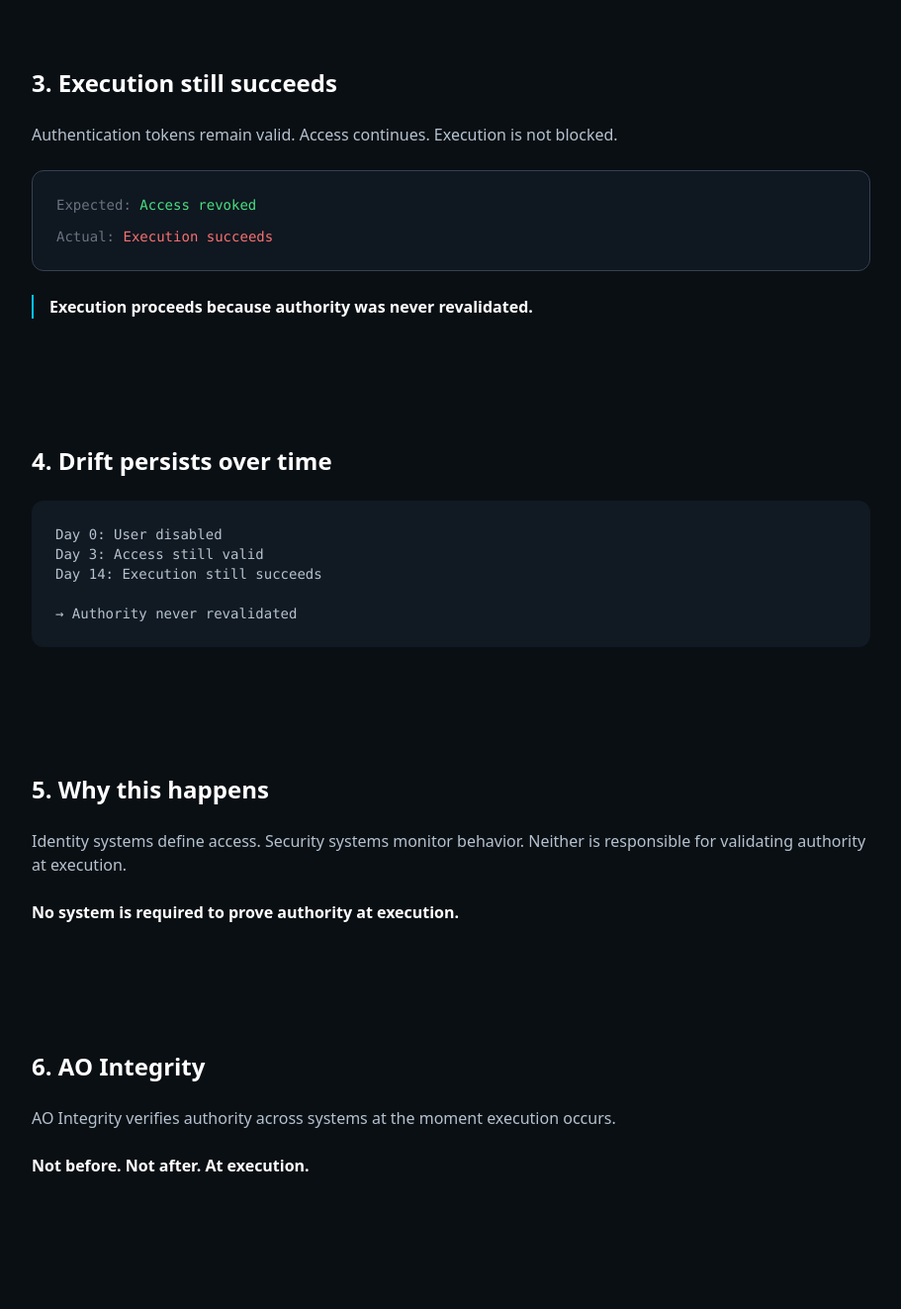
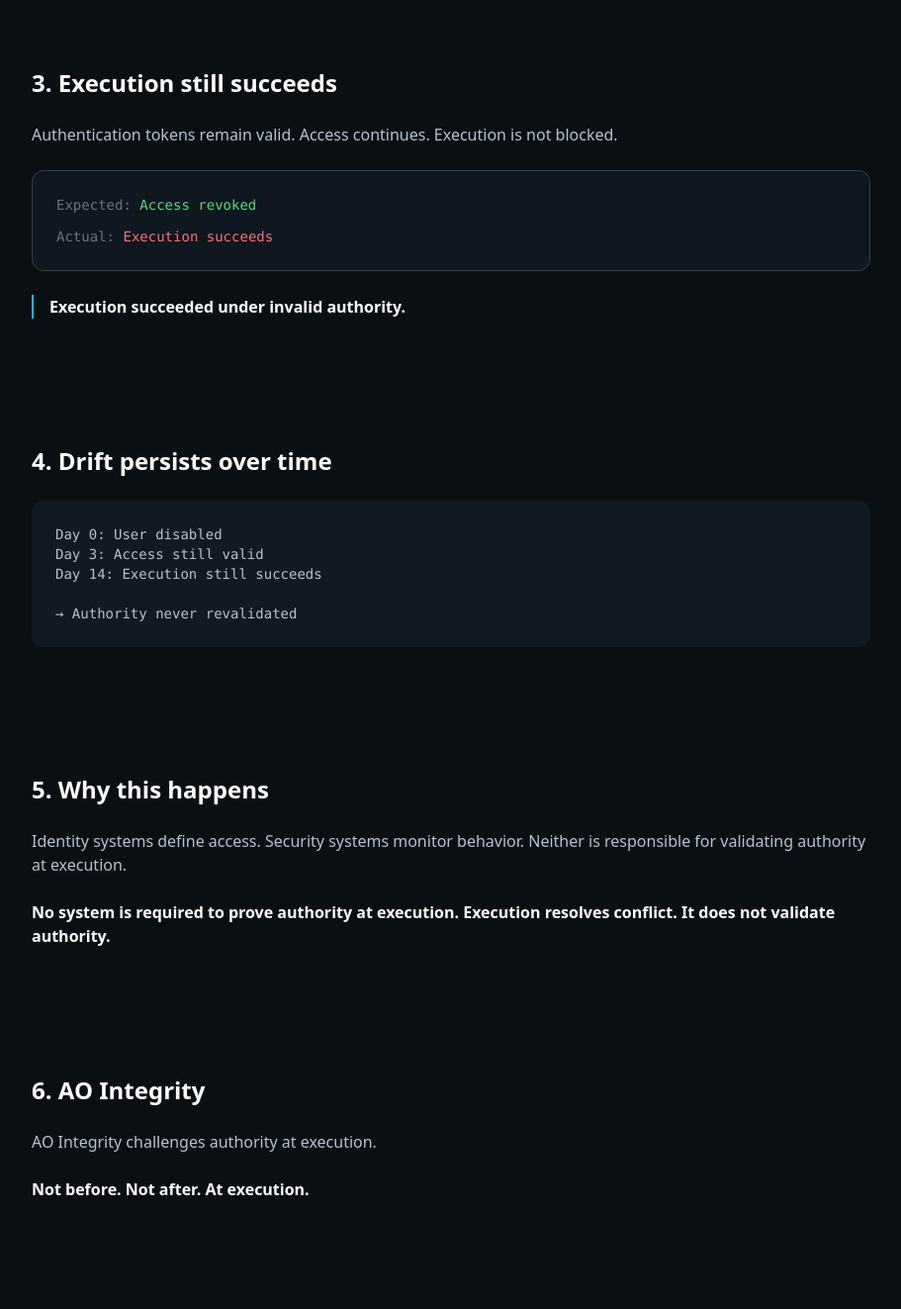
Before and after one commit to J-AOI/aoi-website, a Next.js app: page /how-it-works in a window 1280 px wide. Shown: the part 930-2253 px from the top of the page at 99% size, without its empty margins (184-1095 px from the left). Built offline with nearby package versions, Linux system fonts and the light colour scheme.

Commit message:
Refine how-it-works messaging: sharpen execution failure and authority validation language

```diff
--- a/app/how-it-works/page.jsx
+++ b/app/how-it-works/page.jsx
@@ -73,7 +73,7 @@ STATE_MISMATCH → AUTHORITY_DRIFT`}
         </div>
 
         <p className="text-white font-semibold border-l-2 border-[#00C2FF] pl-4">
-          Execution proceeds because authority was never revalidated.
+            Execution succeeded under invalid authority.
         </p>
       </section>
 
@@ -105,6 +105,7 @@ Day 14: Execution still succeeds
 
         <p className="text-white font-semibold">
           No system is required to prove authority at execution.
+          Execution resolves conflict. It does not validate authority.
         </p>
       </section>
 
@@ -115,7 +116,7 @@ Day 14: Execution still succeeds
         </h2>
 
         <p className="text-[#B6C2CF]">
-          AO Integrity verifies authority across systems at the moment execution occurs.
+          AO Integrity challenges authority at execution.
         </p>
 
         <p className="text-white font-semibold">
```
